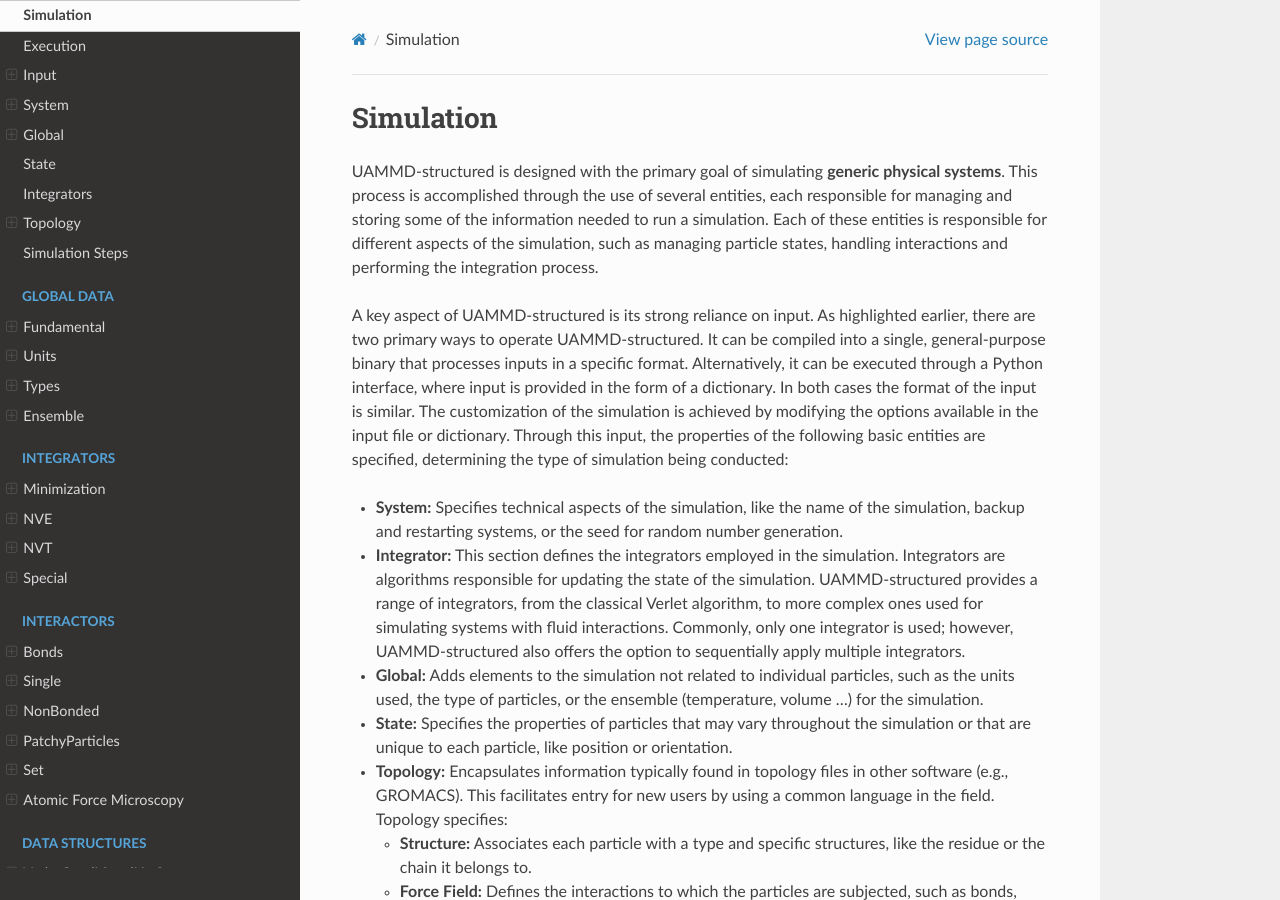
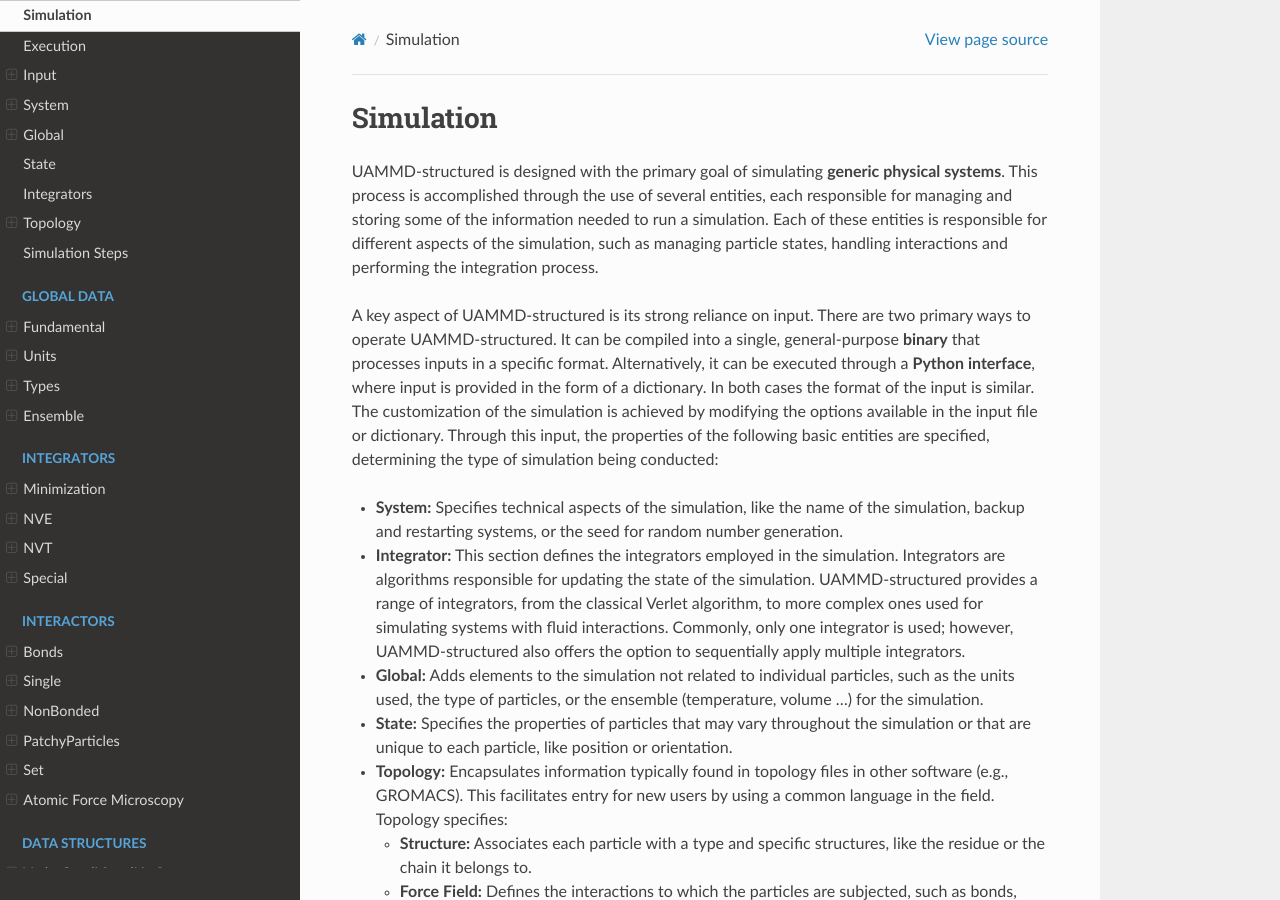
Before and after one commit to PabloIbannez/UAMMD-structured, a Sphinx documentation site: the page built from docs/Simulation.rst, in a window 1280 px wide and 900 px high. Built offline with Sphinx 7.4.7 and the Read the Docs theme 2.0.0, drawn with Linux system fonts in a browser that asks for light colours.

Commit message:
Updated doc

```diff
--- a/docs/Simulation.rst
+++ b/docs/Simulation.rst
@@ -3,7 +3,7 @@ Simulation
 
 UAMMD-structured is designed with the primary goal of simulating **generic physical systems**. This process is accomplished through the use of several entities, each responsible for managing and storing some of the information needed to run a simulation. Each of these entities is responsible for different aspects of the simulation, such as managing particle states, handling interactions and performing the integration process.
 
-A key aspect of UAMMD-structured is its strong reliance on input. As highlighted earlier, there are two primary ways to operate UAMMD-structured. It can be compiled into a single, general-purpose binary that processes inputs in a specific format. Alternatively, it can be executed through a Python interface, where input is provided in the form of a dictionary. In both cases the format of the input is similar. The customization of the simulation is achieved by modifying the options available in the input file or dictionary. Through this input, the properties of the following basic entities are specified, determining the type of simulation being conducted:
+A key aspect of UAMMD-structured is its strong reliance on input. There are two primary ways to operate UAMMD-structured. It can be compiled into a single, general-purpose **binary** that processes inputs in a specific format. Alternatively, it can be executed through a **Python interface**, where input is provided in the form of a dictionary. In both cases the format of the input is similar. The customization of the simulation is achieved by modifying the options available in the input file or dictionary. Through this input, the properties of the following basic entities are specified, determining the type of simulation being conducted:
 
 - **System:** Specifies technical aspects of the simulation, like the name of the simulation, backup and restarting systems, or the seed for random number generation.
 
```
Also changed, not shown: docs/Interactor/NonBonded/Electrostatic/Electrostatic.rst (+10 -11 lines).
